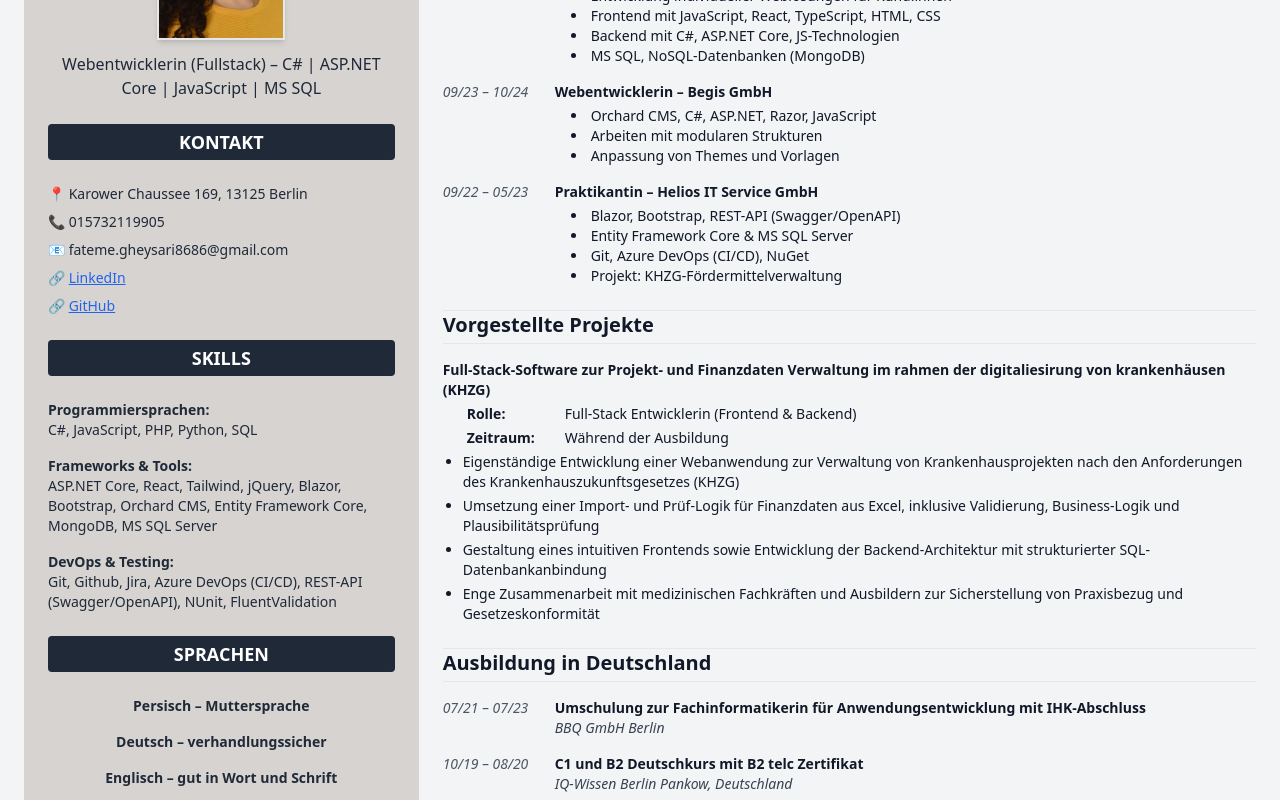
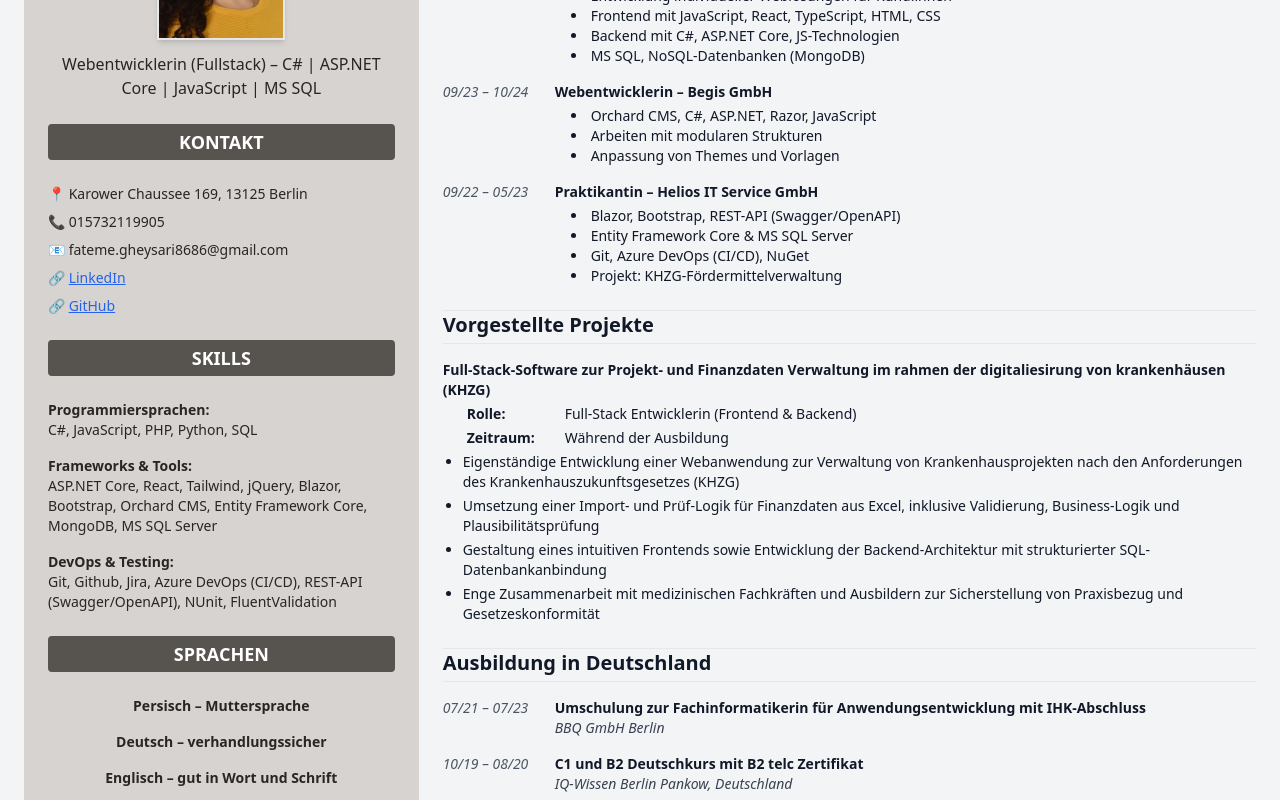
Before and after one commit to fatemeGheysari/resume-template, a React (Vite) app: page / in a window 1280 px wide. Shown: the part 240-1040 px from the top of the page. Built offline with nearby package versions, Linux system fonts and the light colour scheme.

Commit message:
Adjust Font and bg-color

```diff
--- a/src/components/Sidebar.tsx
+++ b/src/components/Sidebar.tsx
@@ -1,7 +1,7 @@
 import React from "react";
 export default function Sidebar() {
   return (
-    <aside className="bg-stone-300 text-gray-800 p-6 space-y-6 rounded-md">
+    <aside className="bg-stone-300 text-stone-800 p-6 space-y-6 rounded-md">
       <div>
         <h1 className="text-2xl font-bold text-center">Anahita Gheysari</h1>
         <img
@@ -10,9 +10,9 @@ export default function Sidebar() {
           className="w-32 h-37 object-cover mx-auto my-3 border-2 shadow-md"
         />
 
-        <p className="text-gray-800 text-center">Webentwicklerin (Fullstack) – C# | ASP.NET Core | JavaScript | MS SQL</p>
+        <p className="text-stone-800 text-center">Webentwicklerin (Fullstack) – C# | ASP.NET Core | JavaScript | MS SQL</p>
       </div>
-      <div className="bg-gray-800 px-3 py-1 rounded">
+      <div className="bg-stone-600 px-3 py-1 rounded">
         <h2 className="text-lg font-bold text-white text-center">KONTAKT</h2>
       </div>
       <div className="flex flex-col space-y-2 text-sm mt-4">
@@ -22,11 +22,11 @@ export default function Sidebar() {
         <p>🔗 <a href="https://linkedin.com/in/fatemeh-gheysari" className="text-blue-600 underline">LinkedIn</a></p>
         <p>🔗 <a href="https://github.com/fatemeGheysari" className="text-blue-600 underline">GitHub</a></p>
       </div>
-      <div className="bg-gray-800 px-3 py-1 rounded">
+      <div className="bg-stone-600 px-3 py-1 rounded">
         <h2 className="text-lg font-bold text-white text-center">SKILLS</h2>
       </div>
 
-      <div className="text-sm text-gray-800 space-y-4 mt-3">
+      <div className="text-sm text-stone-800 space-y-4 mt-3">
         <div>
           <p className="font-bold">Programmiersprachen:</p>
           <p>C#, JavaScript, PHP, Python, SQL</p>
@@ -48,19 +48,19 @@ export default function Sidebar() {
         </div>
       </div>
 
-      <div className="bg-gray-800 px-3 py-1 rounded">
+      <div className="bg-stone-600 px-3 py-1 rounded">
         <h2 className="text-lg font-bold text-white text-center">SPRACHEN</h2>
       </div>
 
-      <div className="text-sm text-gray-800 space-y-4 mt-3">
+      <div className="text-sm text-stone-800 space-y-4 mt-3">
         <div>
-          <p className="font-semibold text-center">Persisch – Muttersprache</p>
+          <p className="font-bold text-center">Persisch – Muttersprache</p>
         </div>
         <div>
-          <p className="font-semibold text-center">Deutsch – verhandlungssicher</p>
+          <p className="font-bold text-center">Deutsch – verhandlungssicher</p>
         </div>
         <div>
-          <p className="font-semibold text-center">Englisch – gut in Wort und Schrift</p>
+          <p className="font-bold text-center">Englisch – gut in Wort und Schrift</p>
         </div>
       </div>
     </aside>
--- a/src/pages/Resume.tsx
+++ b/src/pages/Resume.tsx
@@ -11,7 +11,7 @@ export default function Resume() {
         </p>
       </section>
       <section>
-        <h2 className="text-xl font-semibold border-b border-t pb-1">Berufserfahrung</h2>
+        <h2 className="text-xl font-bold border-b border-t pb-1">Berufserfahrung</h2>
         <div className="mt-4 space-y-4 text-sm">
           <div className="flex gap-4 text-sm">
             <div className="w-24 shrink-0 text-gray-600 italic">
@@ -59,7 +59,7 @@ export default function Resume() {
         </div>
       </section>
       <section>
-        <h2 className="text-xl font-semibold border-b border-t pb-1">Vorgestellte Projekte</h2>
+        <h2 className="text-xl font-bold border-b border-t pb-1">Vorgestellte Projekte</h2>
         <div className="mt-4 space-y-4 text-sm">
           <div className="flex gap-4 text-sm">
             <div className="space-y-1">
@@ -85,7 +85,7 @@ export default function Resume() {
         </div>
       </section>
       <section className="mt-6">
-        <h2 className="text-xl font-semibold border-b border-t pb-1">Ausbildung in Deutschland</h2>
+        <h2 className="text-xl font-bold border-b border-t pb-1">Ausbildung in Deutschland</h2>
         <div className="mt-4 space-y-4 text-sm">
           <div className="flex gap-4">
             <div className="w-24 shrink-0 text-gray-600 italic">07/21 – 07/23</div>
@@ -105,7 +105,7 @@ export default function Resume() {
         </div>
       </section>
       <section>
-        <h2 className="text-xl font-semibold border-b border-t pb-1">Weitere Berufserfahrung</h2>
+        <h2 className="text-xl font-bold border-b border-t pb-1">Weitere Berufserfahrung</h2>
         <div className="mt-4 space-y-4 text-sm">
           <div className="flex gap-4 text-sm">
             <div className="w-24 shrink-0 text-gray-600 italic">
@@ -134,7 +134,7 @@ export default function Resume() {
         </div>
       </section>
       <section>
-        <h2 className="text-xl font-semibold border-b border-t pb-1">Ehrenamtliche Tätigkeiten</h2>
+        <h2 className="text-xl font-bold border-b border-t pb-1">Ehrenamtliche Tätigkeiten</h2>
         <div className="mt-4 space-y-4 text-sm">
           <div className="flex gap-4 text-sm">
             <div className="w-24 shrink-0 text-gray-600 italic">08/18 – aktuell</div>
@@ -161,7 +161,7 @@ export default function Resume() {
         </div>
       </section>
       <section>
-        <h2 className="text-xl font-semibold border-b border-t pb-1">Studium im Iran</h2>
+        <h2 className="text-xl font-bold border-b border-t pb-1">Studium im Iran</h2>
         <div className="mt-4 space-y-4 text-sm">
           <div className="flex gap-4 text-sm">
             <div className="w-24 shrink-0 text-gray-600 italic">10/14 – 07/17</div>
```
